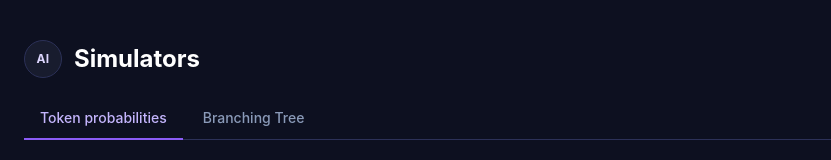
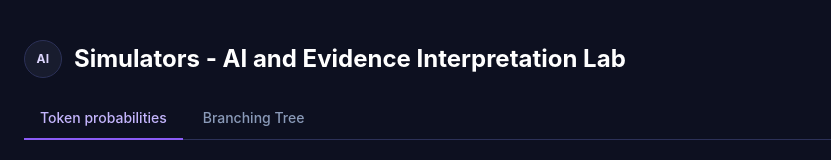
Before and after one commit to LisiruiTang/AI4Law, a Next.js app in the folder frontend/: page /simulator in a window 1280 px wide. Shown: the top 160 px of the page, without its empty margins (0-831 px from the left). Built offline with nearby package versions, Linux system fonts and the light colour scheme; no server answers.

Commit message:
Update simulator page heading

```diff
--- a/frontend/app/simulator/SimulatorClient.tsx
+++ b/frontend/app/simulator/SimulatorClient.tsx
@@ -7,7 +7,7 @@ export function SimulatorClient(){
  const [mode,setMode]=useState<"probs"|"beam">("probs");
  const tabs=[["probs","Token probabilities"],["beam","Branching Tree"]] as const;
  return <div className="max-w-screen-xl px-6 py-10 mx-auto w-full">
-  <div className="flex items-center gap-3 mb-5"><div className="grid h-[38px] w-[38px] shrink-0 place-items-center rounded-full border border-[var(--border)] bg-[var(--surface)] text-xs font-bold tracking-wide text-violet-200">AI</div><h1 className="text-2xl font-bold text-white">Simulators</h1></div>
+  <div className="flex items-center gap-3 mb-5"><div className="grid h-[38px] w-[38px] shrink-0 place-items-center rounded-full border border-[var(--border)] bg-[var(--surface)] text-xs font-bold tracking-wide text-violet-200">AI</div><h1 className="text-2xl font-bold text-white">Simulators - AI and Evidence Interpretation Lab</h1></div>
   <div className="mb-6 flex gap-1 border-b border-[var(--border)]">{tabs.map(([id,label])=><button key={id} onClick={()=>setMode(id)} className={`-mb-px border-b-2 px-4 py-2.5 text-sm font-medium transition-colors ${mode===id?"border-violet-500 text-violet-300":"border-transparent text-[var(--text-muted)] hover:text-zinc-300"}`}>{label}</button>)}</div>
   {mode==="beam"?<><p className="mb-1 max-w-3xl text-sm text-[var(--text-muted)]">How a model turns a probability distribution into words, and how much that choice changes what it writes.</p><p className="mb-8 max-w-3xl text-xs text-[var(--text-muted)] opacity-70">Keep the prompt fixed and compare low, medium, and high temperature directly in the Branching Tree. The displayed probabilities reflect the selected settings.</p><BeamPanel/><SimulatorPremiseFootnote/></>:<><p className="mb-1 max-w-3xl text-sm text-[var(--text-muted)]">Read the model&apos;s distribution over a set of answers, rather than the single word it happened to say.</p><p className="mb-8 max-w-3xl text-xs text-[var(--text-muted)] opacity-70">Add one line of instruction and watch the probability mass move.</p><TokenProbsPanel/><SimulatorPremiseFootnote/></>}
  </div>
```
